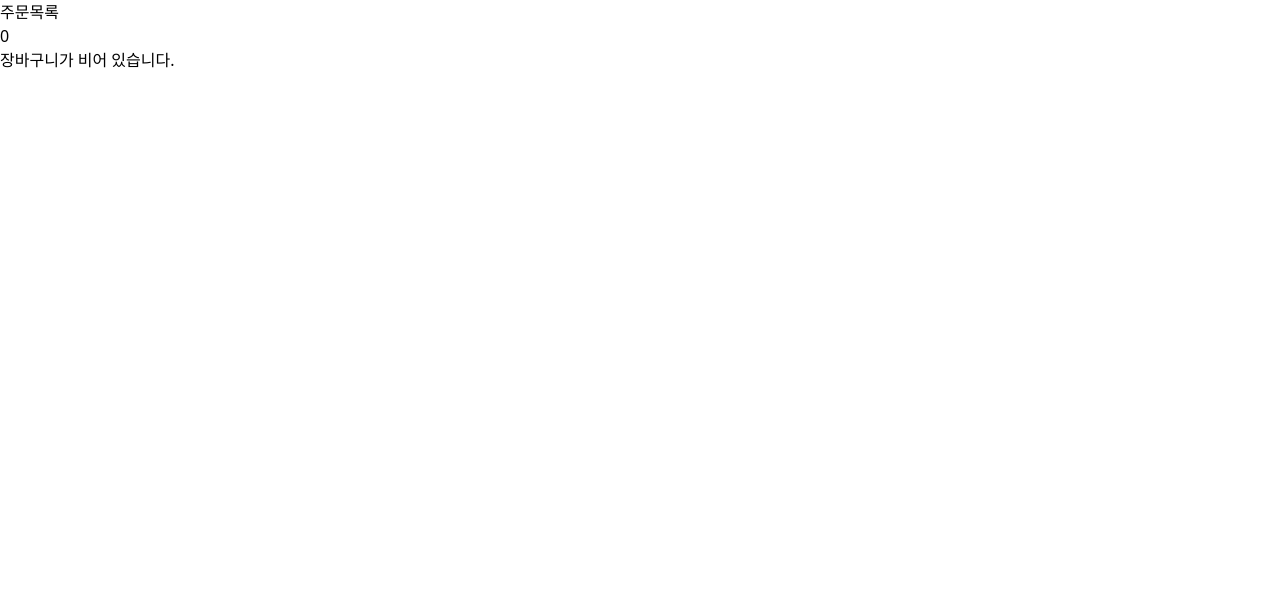
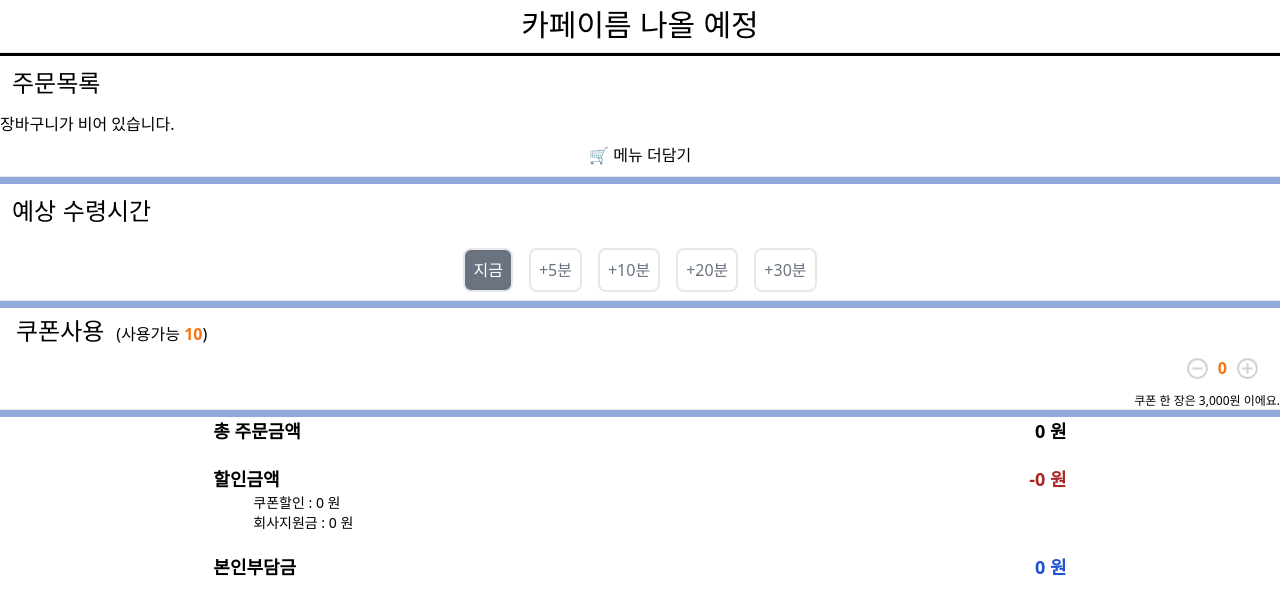
Before and after one commit to BBAPwithPOSCOINTERNATIONAL/BBAP, a React (Vite) app in the folder frontend/app/: page /cart in a window 1280 px wide. Shown: the top 614 px of the page. Built offline with nearby package versions, Linux system fonts and the light colour scheme; a web font is replaced by a local one.

Commit message:
Feat: 혼자주문 장바구니 진행중

```diff
--- /dev/null
+++ b/frontend/app/src/components/cafe/Coupon.tsx
@@ -0,0 +1,76 @@
+import React, { useState, useEffect } from "react";
+import AddCircleOutlineIcon from "@mui/icons-material/AddCircleOutline";
+import RemoveCircleOutlineIcon from "@mui/icons-material/RemoveCircleOutline";
+
+interface CouponProps {
+  allCouponCount: number;
+  setCouponCount: (count: number) => void;
+  isAddAvailable: boolean;
+}
+
+const Coupon: React.FC<CouponProps> = ({
+  allCouponCount,
+  setCouponCount,
+  isAddAvailable,
+}) => {
+  const [count, setCount] = useState<number>(0);
+  useEffect(() => {
+    setCouponCount(count);
+  }, [count]);
+
+  return (
+    <>
+      <p className="m-2 text-base items-center space-x-1">
+        <span className="m-2 text-2xl font-hyemin-bold">쿠폰사용</span>
+        <span className="text-2xs">
+          (사용가능{" "}
+          <span className="text-orange-500 font-bold">{allCouponCount}</span>)
+        </span>
+      </p>
+
+      <div className="flex flex-col items-end space-y-3">
+        {/* 쿠폰 수량 변경 */}
+        <div id="change-coupon-count" className="flex space-x-2 mx-5">
+          <div
+            className="flex items-center"
+            onClick={() => {
+              if (count > 0) {
+                setCount((prev) => prev - 1);
+              }
+            }}
+          >
+            <RemoveCircleOutlineIcon
+              sx={{
+                fontSize: 25,
+                color: `${count === 0 ? "lightGray" : "black"}`,
+              }}
+            />
+          </div>
+          <p className="text-base text-orange-500 font-bold">{count}</p>
+          <div
+            className="flex items-center"
+            onClick={() => {
+              if (count <= allCouponCount && isAddAvailable) {
+                setCount((prev) => prev + 1);
+              }
+            }}
+          >
+            <AddCircleOutlineIcon
+              sx={{
+                fontSize: 25,
+                color: `${
+                  count === allCouponCount || !isAddAvailable
+                    ? "lightGray"
+                    : "black"
+                }`,
+              }}
+            />
+          </div>
+        </div>
+        <div className="text-xs">쿠폰 한 장은 3,000원 이에요.</div>
+      </div>
+    </>
+  );
+};
+
+export default Coupon;
--- a/frontend/app/src/pages/cafe/CartPage.tsx
+++ b/frontend/app/src/pages/cafe/CartPage.tsx
@@ -1,46 +1,226 @@
-import React from "react";
+import React, { useEffect, useState } from "react";
 import useCartStore from "../../store/cartStore";
-import Button from "../../components/button"; // Button 컴포넌트는 필요에 따라 추가
-
-// 장바구니 아이템에 대한 타입 정의
-interface CartItem {
-  name: string;
-  price: number;
-  count: number;
-  options: string[];
-}
+import Button from "../../components/button";
+import AddCircleOutlineIcon from "@mui/icons-material/AddCircleOutline";
+import RemoveCircleOutlineIcon from "@mui/icons-material/RemoveCircleOutline";
+import { useNavigate } from "react-router-dom";
+import Coupon from "../../components/cafe/Coupon";
 
 function CartPage() {
+  const navigate = useNavigate();
+  const [couponCount, setCouponCount] = useState<number>(0);
+  const [selectedTime, setSelectedTime] = useState<number>(0);
+  const [isAddAvailable, setIsAddAvailable] = useState<boolean>(true);
+
   // useCartStore에서 cartList를 추출
-  const { cartList, removeFromCart, totalPrice } = useCartStore((state) => ({
-    cartList: state.cartList,
-    removeFromCart: state.removeFromCart,
-    totalPrice: state.totalPrice,
-  }));
+  const { cartList, removeFromCart, totalPrice, setCartCount } = useCartStore(
+    (state) => ({
+      cartList: state.cartList,
+      removeFromCart: state.removeFromCart,
+      totalPrice: state.totalPrice,
+      setCartCount: state.setCartCount,
+    })
+  );
+
+  useEffect(() => {
+    if (totalPrice - ((couponCount + 1) * 3000 + ordererInfo.remainMoney) < 0) {
+      setIsAddAvailable(false);
+    } else {
+      setIsAddAvailable(true);
+    }
+  }, [couponCount]);
+
+  const ordererInfo = {
+    name: "젠킨스",
+    remainMoney: 3000,
+    coupon: 10,
+  };
 
   // 장바구니 아이템을 삭제하는 함수
   const handleRemove = (index: number) => {
     removeFromCart(index);
   };
 
+  const handleDecrease = (index: number) => {
+    const item = cartList[index];
+    if (item.count > 1) {
+      setCartCount(index, -1);
+    }
+  };
+
+  const support =
+    totalPrice <= ordererInfo.remainMoney
+      ? totalPrice
+      : ordererInfo.remainMoney;
+
+  const handleIncrease = (index: number) => {
+    const item = cartList[index];
+    if (item.count < 99) {
+      setCartCount(index, 1);
+    }
+  };
+
+  const handleSelectTime = (time: number) => {
+    // 선택된 시간에 따라 처리하는 로직 추가
+    setSelectedTime(time);
+  };
+
+  const handleAddMoreItems = () => {
+    navigate(-1);
+  };
+
   return (
     <div>
-      <h1>주문목록</h1>
-      <ul>
-        {cartList.map((item: CartItem, index: number) => (
-          <li key={index}>
-            {item.name} - {item.count}개 - 가격: {item.price.toLocaleString()}원
-            {item.options.length > 0 && <p>옵션: {item.options.join(", ")}</p>}
+      <h1 className="m-2 text-center text-3xl font-hyemin-bold">
+        카페이름 나올 예정
+      </h1>
+      <hr className="h-1 border-1 bg-black mb-2" />
+      <h1 className="m-3 text-2xl font-hyemin-bold">주문목록</h1>
+      <ul className="list-none p-0 m-3">
+        {cartList.map((item, index) => (
+          <li key={index} className="flex justify-between items-center mb-2.5">
+            <div className="flex-1">
+              <span className="text-base font-bold">{item.name}</span>
+              {item.options.length > 0 && (
+                <p className="text-sm text-gray-500 mt-1">
+                  옵션: {item.options.join(", ")}
+                </p>
+              )}
+            </div>
+            <div className="flex items-center">
+              <div className="my-3 flex items-center justify-center text-base font-bold space-x-1">
+                <div onClick={() => handleDecrease(index)}>
+                  <RemoveCircleOutlineIcon
+                    sx={{
+                      fontSize: 25,
+                      color: `${item.count === 1 ? "lightGray" : "black"}`,
+                    }}
+                  />
+                </div>
+                <p>{item.count}</p>
+                <div onClick={() => handleIncrease(index)}>
+                  <AddCircleOutlineIcon
+                    sx={{
+                      fontSize: 25,
+                      color: `${item.count === 99 ? "lightGray" : "black"}`,
+                    }}
+                  />
+                </div>
+              </div>
+              <span className="m-2 font-bold">
+                {item.price.toLocaleString()}원
+              </span>
+            </div>
             <Button
               onClick={() => handleRemove(index)}
-              text="Remove"
-              className=""
+              text="X"
+              className="mr-2"
             />
           </li>
         ))}
       </ul>
-      <p>{totalPrice}</p>
       {cartList.length === 0 && <p>장바구니가 비어 있습니다.</p>}
+      <div className="flex justify-center">
+        <Button
+          onClick={handleAddMoreItems}
+          text="🛒 메뉴 더담기"
+          className="m-2 items-center font-hyemin-bold"
+        />
+      </div>
+      <hr className="h-2 bg-[#92A9DB]" />
+      <h1 className="m-3 text-2xl font-hyemin-bold">예상 수령시간</h1>
+      <div className="flex flex-col items-center">
+        <div className="flex justify-center">
+          <button
+            className={`m-2 px-2 py-2 border-2 rounded-lg ${
+              selectedTime === 0
+                ? "bg-gray-500 text-white"
+                : "bg-white text-gray-500"
+            }`}
+            onClick={() => handleSelectTime(0)}
+          >
+            지금
+          </button>
+          <button
+            className={`m-2 px-2 py-2 border-2 rounded-lg ${
+              selectedTime === 5
+                ? "bg-gray-500 text-white"
+                : "bg-white text-gray-500"
+            }`}
+            onClick={() => handleSelectTime(5)}
+          >
+            +5분
+          </button>
+          <button
+            className={`m-2 px-2 py-2 border-2 rounded-lg ${
+              selectedTime === 10
+                ? "bg-gray-500 text-white"
+                : "bg-white text-gray-500"
+            }`}
+            onClick={() => handleSelectTime(10)}
+          >
+            +10분
+          </button>
+          <button
+            className={`m-2 px-2 py-2 border-2 rounded-lg ${
+              selectedTime === 20
+                ? "bg-gray-500 text-white"
+                : "bg-white text-gray-500"
+            }`}
+            onClick={() => handleSelectTime(20)}
+          >
+            +20분
+          </button>
+          <button
+            className={`m-2 px-2 py-2 border-2 rounded-lg ${
+              selectedTime === 30
+                ? "bg-gray-500 text-white"
+                : "bg-white text-gray-500"
+            }`}
+            onClick={() => handleSelectTime(30)}
+          >
+            +30분
+          </button>
+        </div>
+      </div>
+
+      <hr className="h-2 bg-[#92A9DB]" />
+
+      <Coupon
+        allCouponCount={ordererInfo.coupon}
+        setCouponCount={setCouponCount}
+        isAddAvailable={isAddAvailable}
+      />
+
+      <hr className="h-2 bg-[#92A9DB]" />
+      <div className="text-lg w-2/3 mx-auto space-y-5">
+        <div className="flex justify-between font-bold">
+          <span>총 주문금액</span>
+          <span>{totalPrice.toLocaleString()} 원</span>
+        </div>
+        <div>
+          <div className="flex justify-between font-bold">
+            <span>할인금액</span>
+            <span className="text-active-color">
+              -{(couponCount * 3000 + support).toLocaleString()} 원
+            </span>
+          </div>
+          <div className="ms-10">
+            <p className="text-sm">
+              쿠폰할인 : {(couponCount * 3000).toLocaleString()} 원
+            </p>
+            <p className="text-sm">
+              회사지원금 : {support.toLocaleString()} 원
+            </p>
+          </div>
+        </div>
+        <div className="flex justify-between font-bold">
+          <span>본인부담금</span>
+          <span className="text-blue-700">
+            {(totalPrice - (couponCount * 3000 + support)).toLocaleString()} 원
+          </span>
+        </div>
+      </div>
     </div>
   );
 }
```
